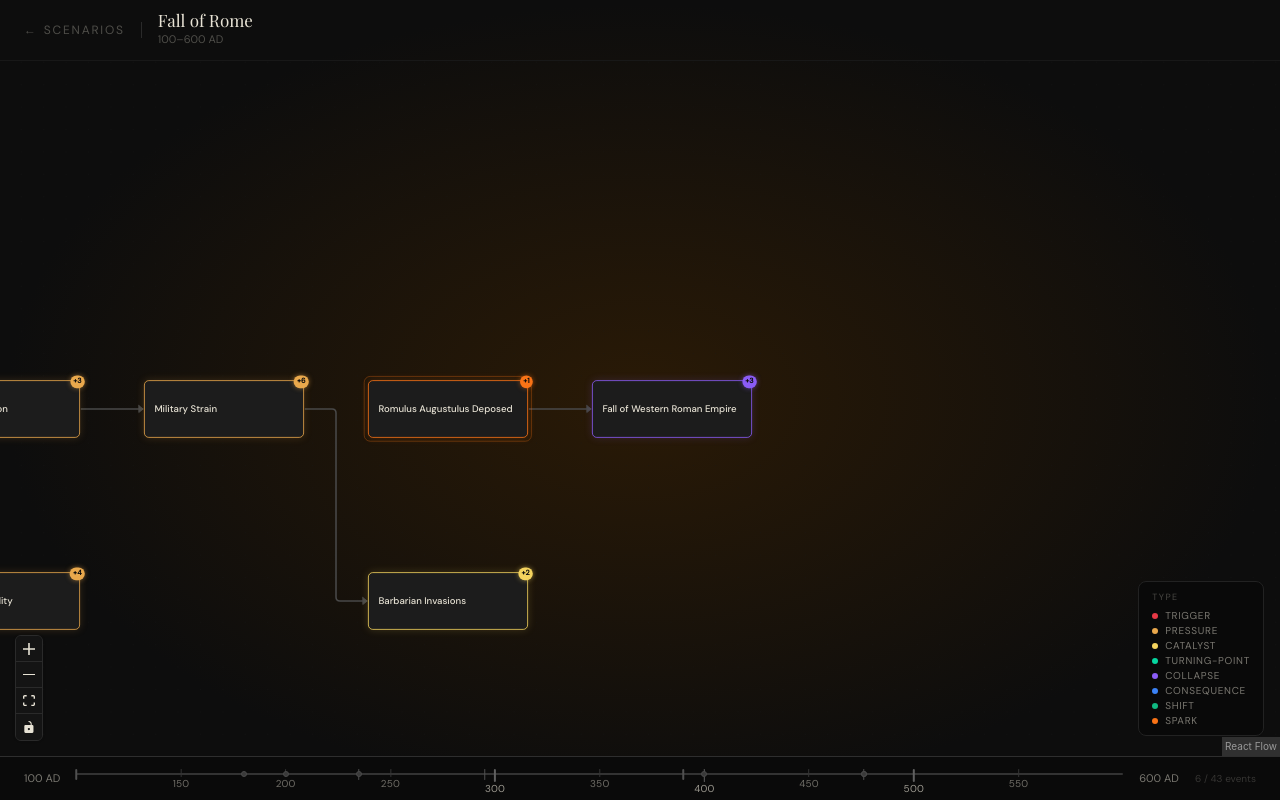
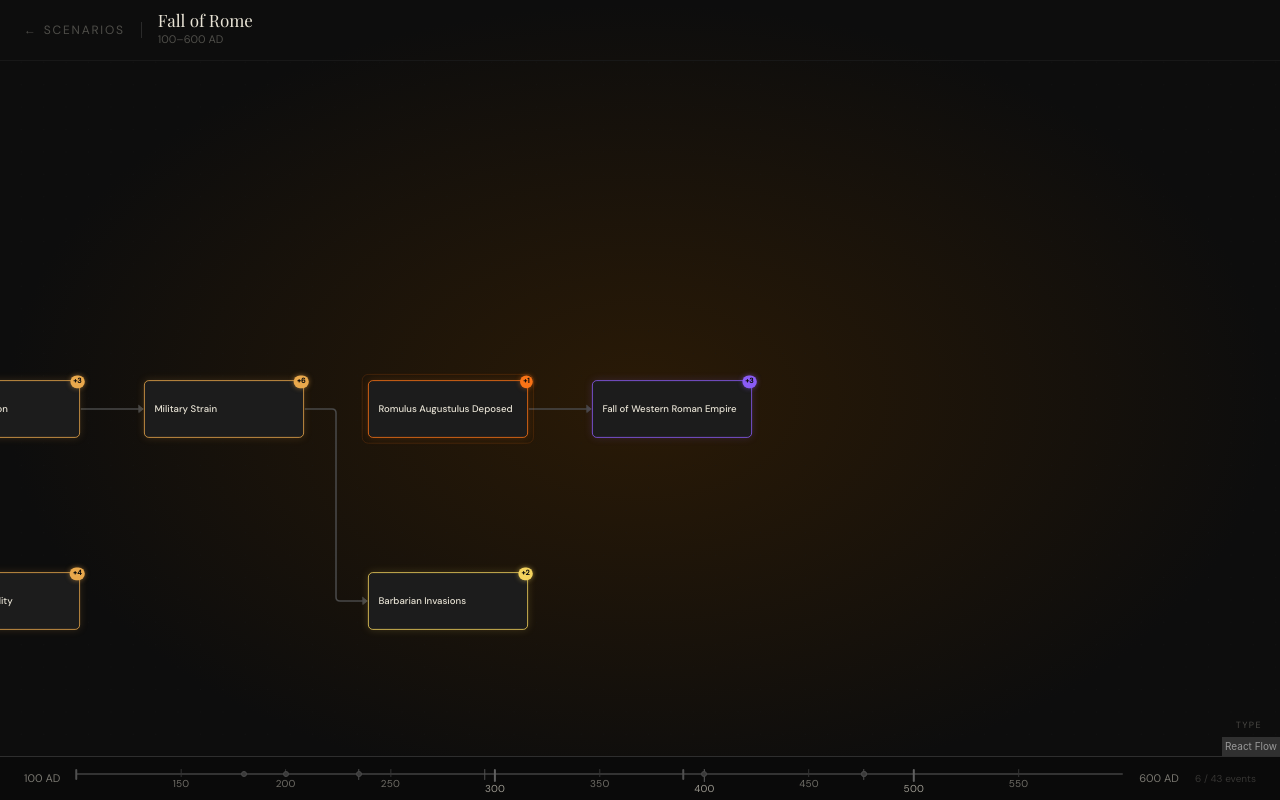
Before and after one commit to catsbyy/cateno, a React (Vite) app: page / in a window 1280 px wide. Both pictures are taken after a click on the button 314 px from the left and 367 px from the top of the page. Built offline with nearby package versions, Linux system fonts and the light colour scheme.

Commit message:
quiet the chrome, slow animations, scenario fox

```diff
--- a/src/components/CatenoGraph.tsx
+++ b/src/components/CatenoGraph.tsx
@@ -1,6 +1,6 @@
 // React Flow wrapper: converts scenario data into a positioned DAG and renders it.
 import { useMemo, useEffect, useCallback } from "react";
-import { ReactFlow, Controls, useReactFlow, type Node, type Edge, MarkerType, Background } from "@xyflow/react";
+import { ReactFlow, useReactFlow, type Node, type Edge, MarkerType, Background } from "@xyflow/react";
 import { useIsMobile } from "../hooks/useIsMobile";
 import "@xyflow/react/dist/style.css";
 import type { CatenoScenario } from "../types";
@@ -119,7 +119,7 @@ function PanController({ focusedNodeId, positions, isMobile }: PanControllerProp
 
   useEffect(() => {
     if (!focusedNodeId || isMobile) return;
-    const id = setTimeout(() => panTo(focusedNodeId, 600), 60);
+    const id = setTimeout(() => panTo(focusedNodeId, 900), 60);
     return () => clearTimeout(id);
   }, [focusedNodeId, panTo, isMobile]);
 
@@ -226,7 +226,7 @@ export function CatenoGraph({
             strokeWidth: isActive ? 2.5 : 2,
             opacity: isDimmedEdge ? 0.2 : 1,
             filter: isActive ? `drop-shadow(0 0 4px ${typeColor}88)` : "none",
-            transition: "stroke 0.25s, opacity 0.25s, filter 0.25s",
+            transition: "stroke 0.4s, opacity 0.4s, filter 0.4s",
           },
           markerEnd: {
             type: MarkerType.ArrowClosed,
@@ -257,7 +257,6 @@ export function CatenoGraph({
       >
         <PanController focusedNodeId={focusedNodeId} positions={positions} isMobile={isMobile} />
         <Background color="#181818" gap={28} size={1} />
-        {!isMobile && <Controls />}
       </ReactFlow>
     </div>
   );
--- a/src/components/CatenoNode.tsx
+++ b/src/components/CatenoNode.tsx
@@ -96,15 +96,12 @@ function CatenoNodeComponent({ data }: NodeProps) {
             border: `1.5px solid ${color}`,
             pointerEvents: "none",
           }}
-          animate={{
-            width: [NODE_W + 6, NODE_W + 24],
-            height: [NODE_H + 6, NODE_H + 24],
-            opacity: [0.5, 0],
-          }}
+          initial={{ width: NODE_W + 6, height: NODE_H + 6, opacity: 0.4 }}
+          animate={{ width: NODE_W + 24, height: NODE_H + 24, opacity: 0 }}
           transition={{
-            duration: 2.2,
-            repeat: Infinity,
+            duration: 7,
             ease: "easeOut",
+            repeat: 0,
           }}
         />
       )}
@@ -129,7 +126,12 @@ function CatenoNodeComponent({ data }: NodeProps) {
           width: isFocused ? W_FOCUS : NODE_W,
           height: isFocused ? H_FOCUS : NODE_H,
         }}
-        transition={{ duration: 0.22, ease: "easeOut" }}
+        transition={{
+          scale:   { duration: 0.48, ease: "easeOut" },
+          opacity: { duration: 0.4,  ease: "easeOut" },
+          width:   { duration: 0.38, ease: "easeOut" },
+          height:  { duration: 0.38, ease: "easeOut" },
+        }}
         className="rounded-md border bg-[#1C1C1C] px-3 py-2.5 flex flex-col justify-center gap-2 overflow-hidden cursor-pointer"
       >
         <p
--- a/src/components/DetailPanel.tsx
+++ b/src/components/DetailPanel.tsx
@@ -198,7 +198,7 @@ export function DetailPanel({ node, causeNodes, effectNodes, onClose, onChipClic
               initial={{ y: "100%" }}
               animate={{ y: 0 }}
               exit={{ y: "100%" }}
-              transition={{ duration: 0.28, ease: [0.32, 0, 0.18, 1] }}
+              transition={{ duration: 0.5, ease: [0.25, 0.1, 0.25, 1.0] }}
               onMouseDown={(e) => e.stopPropagation()}
               onClick={(e) => e.stopPropagation()}
               onTouchStart={(e) => e.stopPropagation()}
--- a/src/components/Legend.tsx
+++ b/src/components/Legend.tsx
@@ -1,4 +1,6 @@
-// Fixed overlay legend showing node type → colour mappings. Shifts left when the detail panel is open.
+// Keyword legend — hidden by default, revealed on hover over the "TYPE" label.
+// Desktop only: hidden on mobile via className.
+import { useState } from "react";
 import { motion } from "framer-motion";
 import { TYPE_COLORS } from "../types";
 import type { NodeType } from "../types";
@@ -6,41 +8,40 @@ import type { NodeType } from "../types";
 const LEGEND_ENTRIES = Object.entries(TYPE_COLORS) as [NodeType, string][];
 
 interface LegendProps {
-  isOpen: boolean;
+  isOpen: boolean; // detail panel open — shift left to avoid overlap
 }
 
 export function Legend({ isOpen }: LegendProps) {
+  const [hovered, setHovered] = useState(false);
+
   return (
     <motion.div
       animate={{ right: isOpen ? 356 : 16 }}
       transition={{ duration: 0.28, ease: [0.32, 0, 0.18, 1] }}
-      className="hidden md:block"
+      className="hidden md:flex flex-col items-end"
       style={{
         position: "fixed",
         bottom: 64,
+        zIndex: 200,
+      }}
+      onMouseEnter={() => setHovered(true)}
+      onMouseLeave={() => setHovered(false)}
+    >
+      {/* Full legend — fades in on hover */}
+      <motion.div
+        animate={{ opacity: hovered ? 1 : 0 }}
+        transition={{ duration: 0.2 }}
+        style={{
           background: "rgba(10,10,10,0.88)",
           border: "1px solid #222",
           borderRadius: 8,
           padding: "9px 13px",
           backdropFilter: "blur(10px)",
           WebkitBackdropFilter: "blur(10px)",
-        zIndex: 200,
-        pointerEvents: "none",
+          marginBottom: 6,
+          pointerEvents: hovered ? "auto" : "none",
         }}
       >
-      <p
-        style={{
-          color: "#E8E3D5",
-          opacity: 0.28,
-          fontSize: 9,
-          letterSpacing: "0.16em",
-          textTransform: "uppercase",
-          fontFamily: "DM Sans, sans-serif",
-          margin: "0 0 7px 0",
-        }}
-      >
-        Type
-      </p>
         <div style={{ display: "flex", flexDirection: "column", gap: 5 }}>
           {LEGEND_ENTRIES.map(([type, color]) => (
             <div key={type} style={{ display: "flex", alignItems: "center", gap: 7 }}>
@@ -70,5 +71,23 @@ export function Legend({ isOpen }: LegendProps) {
           ))}
         </div>
       </motion.div>
+
+      {/* "TYPE" trigger label — always visible, invites hover */}
+      <div
+        style={{
+          fontSize: 9,
+          letterSpacing: "0.16em",
+          textTransform: "uppercase",
+          fontFamily: "DM Sans, sans-serif",
+          color: "#E8E3D5",
+          opacity: 0.28,
+          padding: "4px 2px",
+          cursor: "default",
+          userSelect: "none",
+        }}
+      >
+        Type
+      </div>
+    </motion.div>
   );
 }
--- a/src/components/ScenarioSelector.tsx
+++ b/src/components/ScenarioSelector.tsx
@@ -52,7 +52,7 @@ export function ScenarioSelector({ onSelect }: ScenarioSelectorProps) {
                 <motion.button
                   key={scenario.id}
                   onClick={() => onSelect(scenario)}
-                  className="w-full text-left rounded-lg border border-[#222222] hover:border-[#383838] p-5 md:p-6 cursor-pointer transition-colors duration-[120ms] ease-out flex flex-col relative overflow-hidden"
+                  className="group w-full text-left rounded-lg border border-[#222222] hover:border-[#383838] p-5 md:p-6 cursor-pointer transition-colors duration-[120ms] ease-out flex flex-col relative overflow-hidden"
                   style={{
                     flexBasis: CARD_BASIS,
                     flexGrow: 0,
@@ -82,9 +82,10 @@ export function ScenarioSelector({ onSelect }: ScenarioSelectorProps) {
                       </p>
                       <p className="text-[#E8E3D5]/55 text-[12px] font-sans">{anchor?.title ?? "—"}</p>
                     </div>
-                    <div className="mt-4 flex items-center gap-1.5 text-[#E8E3D5]/25 min-h-[44px] md:min-h-0 transition-colors duration-[120ms]">
-                      <span className="text-[11px] font-sans uppercase tracking-[0.15em]">Explore</span>
-                      <span className="text-[13px]">→</span>
+                    <div className="mt-4 min-h-[44px] md:min-h-0 flex items-center">
+                      <span className="text-[11px] font-sans uppercase tracking-[0.15em] text-[#E8E3D5]/40 opacity-0 group-hover:opacity-100 transition-opacity duration-150 ease-out">
+                        Begin
+                      </span>
                     </div>
                   </div>
                 </motion.button>
--- a/src/data/french-revolution.json
+++ b/src/data/french-revolution.json
@@ -617,7 +617,7 @@
   {
     "id": "napoleon-rises",
     "wiki": "Napoleon",
-    "imageUrl": "https://static.wikia.nocookie.net/bakerstreet/images/e/e3/Napoleon_Crossing_the_Alps_David.jpg/revision/latest?cb=20160116211310",
+    "imageUrl": "https://static01.nyt.com/images/2014/11/16/books/review/16KELLY/16KELLY-articleLarge-v2.jpg?quality=75&auto=webp&disable=upscale",
     "title": "Napoleon Seizes Power",
     "year": 1799,
     "keyword": "consequence",
```
Lines whose indentation alone changed are shown as unchanged.
